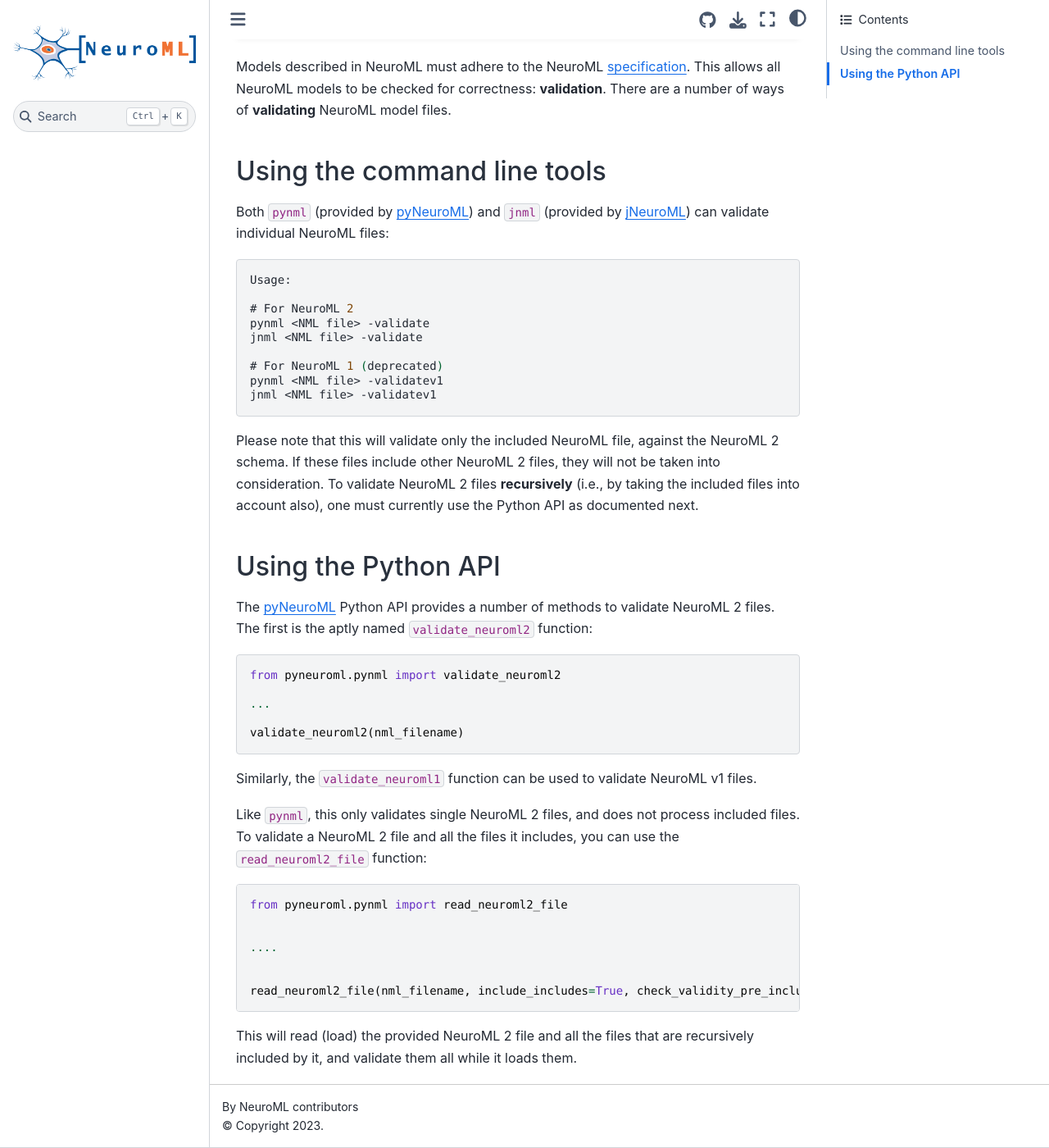
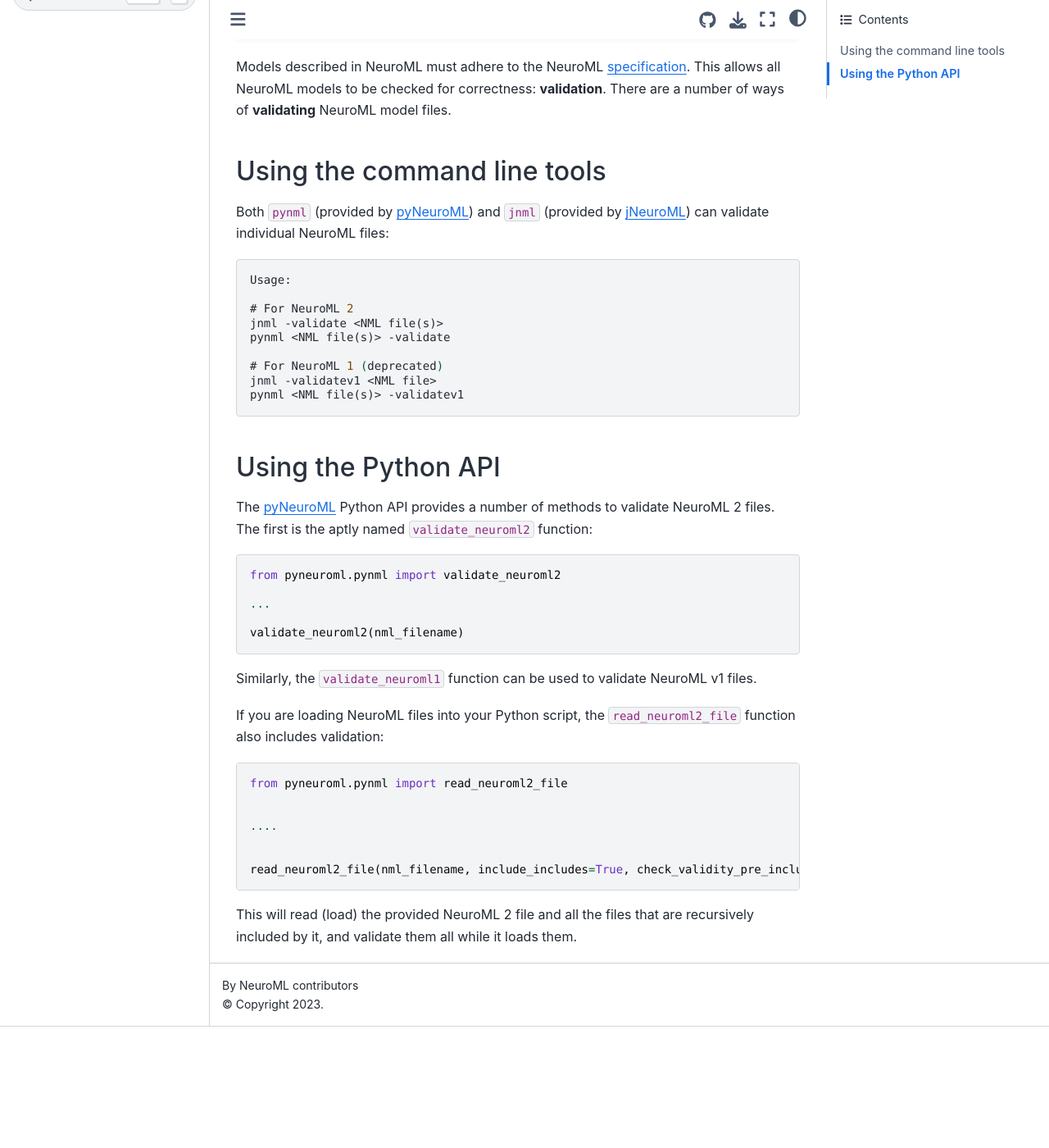
Before and after one commit to NeuroML/Documentation, a Jupyter Book: the page built from source/Userdocs/ValidatingNeuroMLModels.md, in a window 1280 px wide and 1400 px high, scrolled down 347 px. Shown: the whole window at 82% size. Built offline with Jupyter Book 1.0.4 settings and Sphinx 7.4.7 and the Sphinx Book theme 1.1.4, drawn with Linux system fonts in a browser that asks for light colours; pages that are not in the unit, such as notebooks, are missing from menus; after the commit the page ends 1599 px from its top, so only the background shows below that.

Commit message:
enh: correct validating NeuroML page

````diff
--- a/source/Userdocs/ValidatingNeuroMLModels.md
+++ b/source/Userdocs/ValidatingNeuroMLModels.md
@@ -24,17 +24,13 @@
 Usage:
 
 # For NeuroML 2
-pynml <NML file> -validate
-jnml <NML file> -validate
+jnml -validate <NML file(s)>
+pynml <NML file(s)> -validate
 
 # For NeuroML 1 (deprecated)
-pynml <NML file> -validatev1
-jnml <NML file> -validatev1
+jnml -validatev1 <NML file>
+pynml <NML file(s)> -validatev1
 ```
-
-Please note that this will validate only the included NeuroML file, against the NeuroML 2 schema.
-If these files include other NeuroML 2 files, they will not be taken into consideration.
-To validate NeuroML 2 files **recursively** (i.e., by taking the included files into account also), one must currently use the Python API as documented next.
 
 (userdocs:validating_models:python)=
 ## Using the Python API
@@ -52,8 +48,7 @@
 ```
 Similarly, the `validate_neuroml1` function can be used to validate NeuroML v1 files.
 
-Like `pynml`, this only validates single NeuroML 2 files, and does not process included files.
-To validate a NeuroML 2 file and all the files it includes, you can use the `read_neuroml2_file` function:
+If you are loading NeuroML files into your Python script, the `read_neuroml2_file` function also includes validation:
 
 ```{code-block} python
 
````
